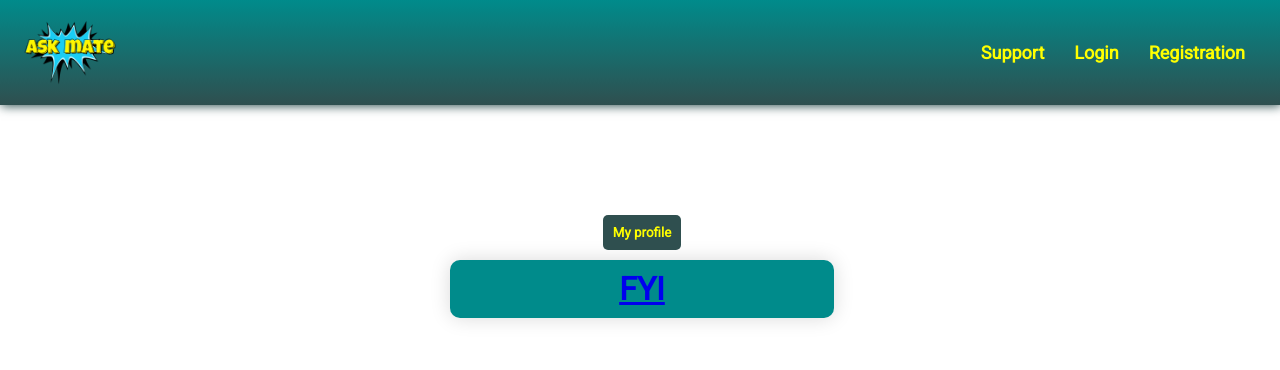
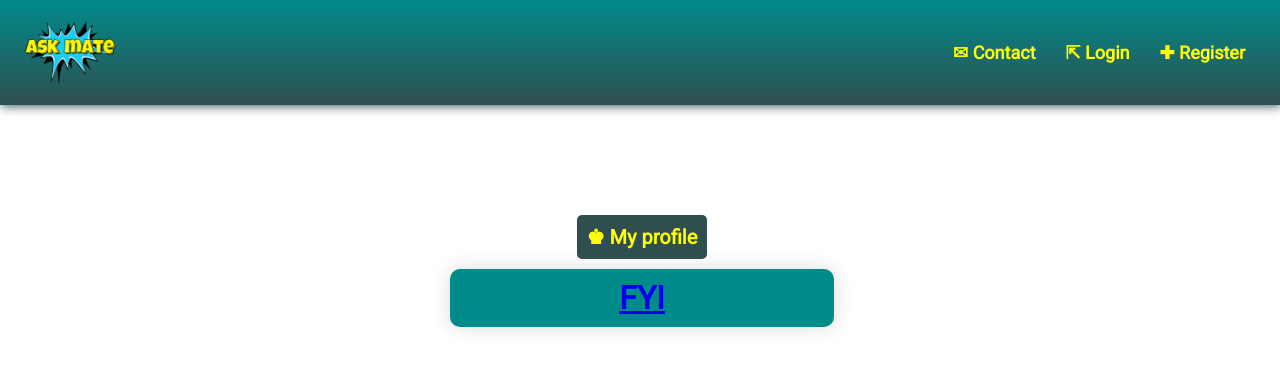
Before and after one commit to CodecoolGlobal/ask-mate-3-python-lillakiraly, a Flask app: page /users in a window 1280 px wide. Shown: the top 370 px of the page. Run offline with Flask 2, Linux system fonts and the light colour scheme.

Commit message:
Update design, create contact page

```diff
--- a/server.py
+++ b/server.py
@@ -424,6 +424,11 @@ def logout():
     return redirect('/')
 
 
+@app.route('/contact', methods=['GET', 'POST'])
+def contact():
+    return render_template('contact.html')
+
+
 if __name__ == "__main__":
     app.run(
         debug=True,
--- a/static/style.css
+++ b/static/style.css
@@ -404,7 +404,7 @@ button.visit_user {
     border: 0;
     border-radius: 5px;
     padding: 10px;
-
+    font-size: 20px;
 }
 
 button.visit_user:hover {
--- a/templates/add_answer.html
+++ b/templates/add_answer.html
@@ -11,5 +11,5 @@
             <br><button class="submit" type="submit">Submit</button><br>
         </form>
     </div>
-    <br><a class="back-button" href="{{ url_for('display_question', question_id=question_id) }}">Go back</a>
+    <br><a class="back-button" href="{{ url_for('display_question', question_id=question_id) }}">&#8592 Back</a>
 {% endblock %}
--- a/templates/add_question.html
+++ b/templates/add_question.html
@@ -13,6 +13,6 @@
             <br><button class="submit" type="submit">Submit</button><br>
         </form>
     </div>
-    <br><a class="back-button" href="/list">Go back</a>
+    <br><a class="back-button" href="/list">&#8592 Back</a>
 
 {% endblock %}
--- a/templates/add_tag.html
+++ b/templates/add_tag.html
@@ -18,5 +18,5 @@
             <button class="submit" type="submit">+</button><br>
         </form>
     </div>
-    <br><a class="back-button" href="/question/{{ question_id }}">Go back</a>
+    <br><a class="back-button" href="/question/{{ question_id }}">&#8592 Back</a>
 {% endblock %}
--- a/templates/edit.html
+++ b/templates/edit.html
@@ -36,5 +36,5 @@
     <h1>Edit comment</h1>
 
     {%endif%}
-    <br><a class="back-button" href="{{ url_for('display_question', question_id=question_id) }}">Go back</a>
+    <br><a class="back-button" href="{{ url_for('display_question', question_id=question_id) }}">&#8592 Back</a>
 {% endblock %}
--- a/templates/edit_question.html
+++ b/templates/edit_question.html
@@ -16,5 +16,5 @@
             <br><button class="submit" type="submit">Submit</button><br>
         </form>
     </div>
-    <br><a class="back-button" href="/question/{{ id }}">Go back</a>
+    <br><a class="back-button" href="/question/{{ id }}">&#8592 Back</a>
 {% endblock %}
--- a/templates/index.html
+++ b/templates/index.html
@@ -8,7 +8,7 @@
             <a class="ask-button" href="/tags">Tags</a>
             <form class="search" action="/search" method="get">
                 <label for="search"></label>
-                <input class="search" name="q" type="text" placeholder="Search">
+                <input class="search" name="q" type="text" placeholder="&#128269 Search">
             </form>
         </div>
         <table>
@@ -136,7 +136,7 @@
             </tbody>
         </table>
     {% else %}
-    <h1>Log In First PLOX ASAP USER MFUKER</h1>
+    <div class="tag-form"><strong>Please login to the site</strong></div>
     {% endif %}
     </div>
 {% endblock %}
--- a/templates/new_comment.html
+++ b/templates/new_comment.html
@@ -8,5 +8,5 @@
             <br>
             <button type="submit">Submit</button>
         </form>
-        <br><a class="back-button" href="/list">Go back</a>
+        <br><a class="back-button" href="/list">&#8592 Back</a>
 {% endblock %}
--- a/templates/new_comment_to_answer.html
+++ b/templates/new_comment_to_answer.html
@@ -10,5 +10,5 @@
             <br><button class="submit" type="submit">Submit</button><br>
         </form>
     </div>
-        <br><a class="back-button" href="/list">Go back</a>
+        <br><a class="back-button" href="/list">&#8592 Back</a>
 {% endblock %}
--- a/templates/new_comment_to_question.html
+++ b/templates/new_comment_to_question.html
@@ -10,5 +10,5 @@
             <br><button class="submit" type="submit">Submit</button><br>
         </form>
     </div>
-        <br><a class="back-button" href="/list">Go back</a>
+        <br><a class="back-button" href="/list">&#8592 Back</a>
 {% endblock %}
--- a/templates/profile.html
+++ b/templates/profile.html
@@ -77,7 +77,7 @@
         </tbody>
         </table>
 
-        <br><a class="back-button" href="/users">Go back</a>
+        <br><a class="back-button" href="/users">&#8592 Back</a>
     {% else %}
         <h1>Please log in to your account</h1>
     {% endif %}
--- a/templates/search.html
+++ b/templates/search.html
@@ -34,5 +34,5 @@
             {% endfor %}
         </tbody>
     </table>
-    <br><a class="back-button" href="/">Go back</a>
+    <br><a class="back-button" href="/">&#8592 Back</a>
 {% endblock %}
--- a/templates/tags.html
+++ b/templates/tags.html
@@ -22,4 +22,5 @@
         {% endfor %}
         </tbody>
     </table>
+    <br><a class="back-button" href="/list">&#8592 Back</a>
 {% endblock %}
--- a/templates/template_site.html
+++ b/templates/template_site.html
@@ -15,14 +15,14 @@
 <nav class="navbar">
     <a class="logo" href="/list"><img src="{{ url_for('static', filename='images/ask_logo.png') }}" alt="AskMate logo" width="100"></a>
     <ul class="nav-links">
-        <li class="nav-item"><a href="#">Support</a></li>
+        <li class="nav-item"><a href="{{ url_for('contact') }}">&#9993 Contact</a></li>
             {% if session['user'] is defined %}
-                <li class="nav-item"><a href="{{ url_for('users') }}">Users</a></li>
-                <li class="nav-item"><a href="{{ url_for('bonus') }}">Bonus</a></li>
-                <li class="nav-item"><a href="{{ url_for('logout') }}">Logout</a></li>
+                <li class="nav-item"><a href="{{ url_for('users') }}">&#9787 Users</a></li>
+                <li class="nav-item"><a href="{{ url_for('bonus') }}">&#10030 Bonus</a></li>
+                <li class="nav-item"><a href="{{ url_for('logout') }}">&#8690 Logout</a></li>
             {% else %}
-                <li class="nav-item"><a href="{{ url_for('authentication') }}">Login</a></li>
-                <li class="nav-item"><a href="{{ url_for('register') }}">Registration</a></li>
+                <li class="nav-item"><a href="{{ url_for('authentication') }}">&#8689 Login</a></li>
+                <li class="nav-item"><a href="{{ url_for('register') }}">&#10010 Register</a></li>
             {% endif %}
     </ul>
 </nav>
--- a/templates/users.html
+++ b/templates/users.html
@@ -5,7 +5,7 @@
 {% block content %}
 <div class="page-wrap">
         <div class="tag-form">
-            <button class="visit_user" id="open">My profile</button>
+            <button class="visit_user" id="open">&#9818 My profile</button>
         </div>
 
         {% if session["user"] is defined %}
@@ -41,13 +41,13 @@
        </tbody>
        </table>
 
-        <br><a class="back-button" href="/list">Go back</a>
+        <br><a class="back-button" href="/list">&#8592 Back</a>
     {% else %}
     <div class="form">
             <a href="https://lmgtfy.app/?q=how+to+login+to+a+site">FYI</a>
     </div>
             <script>
-            alert('LOGOLJ MAR BE KONYORGOM!!!')
+            alert('Please use the login button to sign in!!!')
             </script>
     {% endif %}
     </div>
```
Also changed, not shown: templates/contact.html (added, +16 -0 lines), templates/question_form.html (+4 -4 lines).
